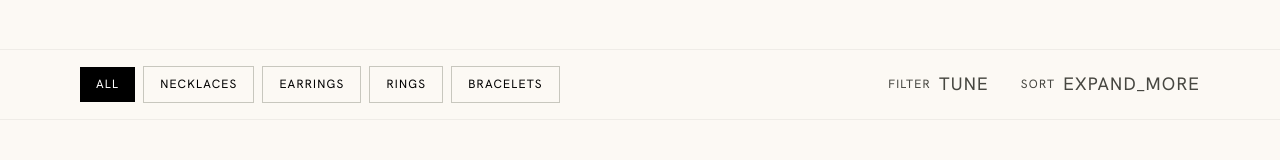
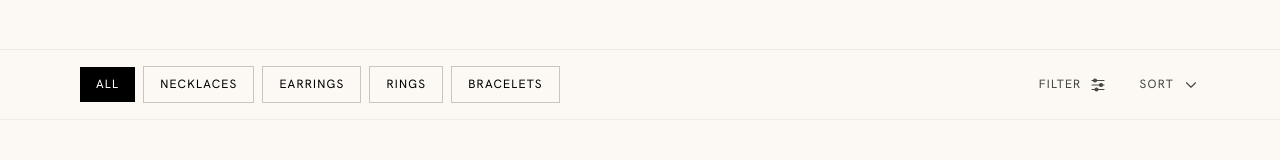
Before and after one commit to PeoLabs-Co/veloris, a React (Vite) app in the folder frontend/: page /jewelry in a window 1280 px wide. Shown: the part 482-642 px from the top of the page. Built offline with nearby package versions, Linux system fonts and the light colour scheme; no server answers.

Commit message:
feat: add ScrollReveal component and implement scroll-triggered animations in CatalogHeader and JewelryPage, and remove DESIGN.md

```diff
--- a/frontend/src/storefront/components/CatalogHeader.jsx
+++ b/frontend/src/storefront/components/CatalogHeader.jsx
@@ -63,27 +63,60 @@ export function CatalogHeader({
           <div className="flex items-center gap-[var(--spacing-stack-lg)]">
             <button
               onClick={onFilterClick}
-              className="rounded-none flex items-center gap-2 font-sans uppercase tracking-[0.1em] text-[length:var(--text-label-caps)] text-on-surface-variant hover:text-primary transition-colors cursor-pointer"
+              className="group rounded-none flex items-center gap-2 font-sans uppercase tracking-[0.1em] text-[length:var(--text-label-caps)] text-on-surface-variant hover:text-primary transition-colors cursor-pointer"
             >
               Filter
-              <span
-                className="material-symbols-outlined text-[18px]"
+              <svg
+                className="w-[18px] h-[18px] stroke-current"
+                viewBox="0 0 24 24"
+                fill="none"
+                strokeWidth="1.5"
+                strokeLinecap="round"
+                strokeLinejoin="round"
                 aria-hidden="true"
               >
-                tune
-              </span>
+                <line x1="4" y1="6" x2="20" y2="6" />
+                <circle
+                  cx="8"
+                  cy="6"
+                  r="2"
+                  fill="currentColor"
+                  className="transition-transform duration-500 ease-[cubic-bezier(0.16,1,0.3,1)] group-hover:translate-x-6"
+                />
+                <line x1="4" y1="12" x2="20" y2="12" />
+                <circle
+                  cx="16"
+                  cy="12"
+                  r="2"
+                  fill="currentColor"
+                  className="transition-transform duration-500 ease-[cubic-bezier(0.16,1,0.3,1)] group-hover:-translate-x-6"
+                />
+                <line x1="4" y1="18" x2="20" y2="18" />
+                <circle
+                  cx="10"
+                  cy="18"
+                  r="2"
+                  fill="currentColor"
+                  className="transition-transform duration-500 ease-[cubic-bezier(0.16,1,0.3,1)] group-hover:translate-x-4"
+                />
+              </svg>
             </button>
             <button
               onClick={onSortClick}
-              className="rounded-none flex items-center gap-2 font-sans uppercase tracking-[0.1em] text-[length:var(--text-label-caps)] text-on-surface-variant hover:text-primary transition-colors cursor-pointer"
+              className="group rounded-none flex items-center gap-2 font-sans uppercase tracking-[0.1em] text-[length:var(--text-label-caps)] text-on-surface-variant hover:text-primary transition-colors cursor-pointer"
             >
               Sort
-              <span
-                className="material-symbols-outlined text-[18px]"
+              <svg
+                className="w-[18px] h-[18px] stroke-current transition-transform duration-300 ease-in-out group-hover:translate-y-1"
+                viewBox="0 0 24 24"
+                fill="none"
+                strokeWidth="1.5"
+                strokeLinecap="round"
+                strokeLinejoin="round"
                 aria-hidden="true"
               >
-                expand_more
-              </span>
+                <polyline points="6 9 12 15 18 9" />
+              </svg>
             </button>
           </div>
         </div>
--- /dev/null
+++ b/frontend/src/storefront/components/ScrollReveal.jsx
@@ -0,0 +1,59 @@
+import { useEffect, useRef, useState } from 'react';
+
+/**
+ * ScrollReveal component that triggers a subtle, premium fade and slide-up animation
+ * when elements enter the viewport.
+ * Uses IntersectionObserver for performant scroll detection.
+ *
+ * @param {Object} props
+ * @param {React.ReactNode} props.children
+ * @param {number} [props.delay=0] - Delay in milliseconds before reveal begins.
+ * @param {number} [props.duration=800] - Duration of the transition in milliseconds.
+ */
+export function ScrollReveal({ children, delay = 0, duration = 800 }) {
+  const [isIntersecting, setIsIntersecting] = useState(false);
+  const ref = useRef(null);
+
+  useEffect(() => {
+    const observer = new IntersectionObserver(
+      ([entry]) => {
+        if (entry.isIntersecting) {
+          setIsIntersecting(true);
+          observer.unobserve(entry.target);
+        }
+      },
+      {
+        threshold: 0.05, // trigger when even a tiny bit of element is in viewport
+        rootMargin: '0px 0px -40px 0px', // slightly offset trigger line for natural flow
+      }
+    );
+
+    const currentRef = ref.current;
+    if (currentRef) {
+      observer.observe(currentRef);
+    }
+
+    return () => {
+      if (currentRef) {
+        observer.unobserve(currentRef);
+      }
+    };
+  }, []);
+
+  return (
+    <div
+      ref={ref}
+      className="transition-all ease-[cubic-bezier(0.16,1,0.3,1)]"
+      style={{
+        transitionDuration: `${duration}ms`,
+        transitionDelay: `${delay}ms`,
+        opacity: isIntersecting ? 1 : 0,
+        transform: isIntersecting ? 'translateY(0)' : 'translateY(16px)',
+      }}
+    >
+      {children}
+    </div>
+  );
+}
+
+export default ScrollReveal;
--- a/frontend/src/storefront/pages/JewelryPage.jsx
+++ b/frontend/src/storefront/pages/JewelryPage.jsx
@@ -1,5 +1,6 @@
 import { useState } from 'react';
 import CatalogHeader from '../components/CatalogHeader';
+import ScrollReveal from '../components/ScrollReveal';
 import jewelryData from '../data/jewelry.json';
 
 /**
@@ -11,7 +12,7 @@ function JewelryProductCard({ product }) {
     <div className="group cursor-pointer">
       <div className="aspect-[3/4] bg-surface-container-lowest mb-[var(--spacing-stack-lg)] relative overflow-hidden rounded-none">
         <img
-          className="w-full h-full object-cover transition-transform duration-700 group-hover:scale-105 rounded-none"
+          className="w-full h-full object-cover transition-transform duration-[1200ms] ease-out group-hover:scale-[1.03] rounded-none"
           src={product.image}
           alt={product.alt || product.title}
         />
@@ -70,8 +71,14 @@ export function JewelryPage() {
         {/* Product Grid Section */}
         <section className="py-20 px-[var(--spacing-margin-mobile)] md:px-[var(--spacing-margin-desktop)] max-w-[1440px] mx-auto rounded-none">
           <div className="grid grid-cols-1 md:grid-cols-2 lg:grid-cols-3 gap-x-[var(--spacing-gutter)] gap-y-[var(--spacing-section-gap)] rounded-none">
-            {filteredProducts.map((product) => (
-              <JewelryProductCard key={product.id} product={product} />
+            {filteredProducts.map((product, index) => (
+              <ScrollReveal
+                key={`${activeCategory}-${product.id}`}
+                delay={index * 80}
+                duration={700}
+              >
+                <JewelryProductCard product={product} />
+              </ScrollReveal>
             ))}
           </div>
         </section>
```
Also changed, not shown: 1 other file (tests, documents, lock files or other folders).
